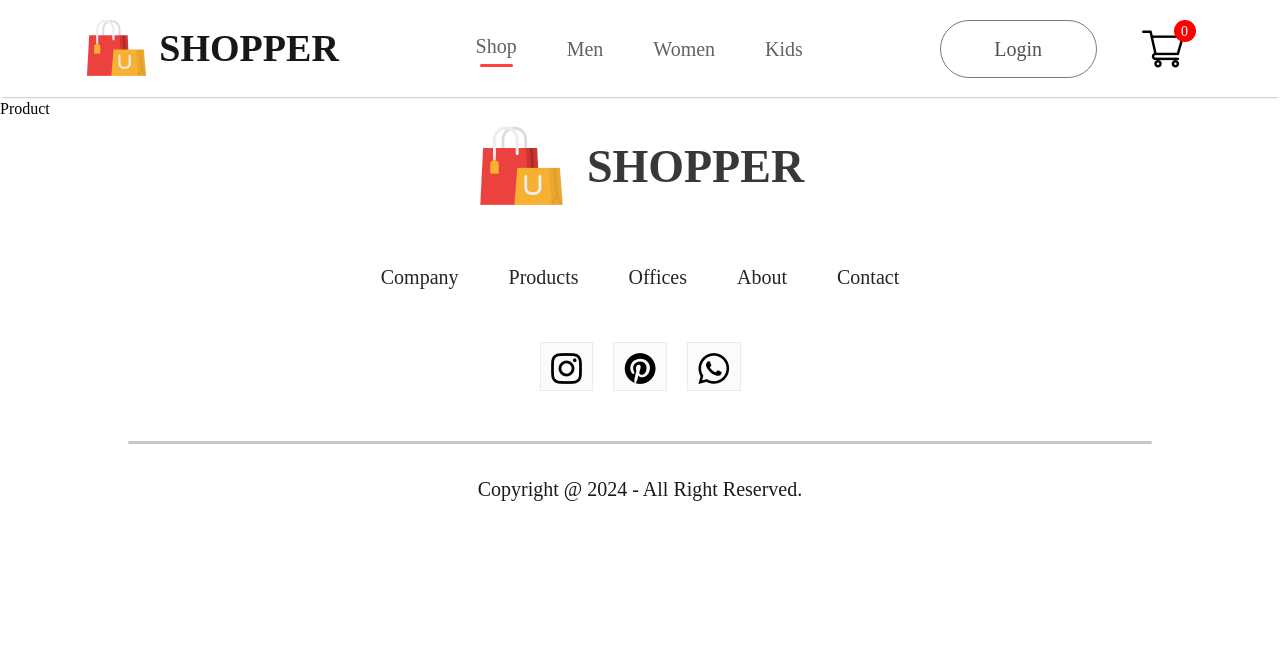
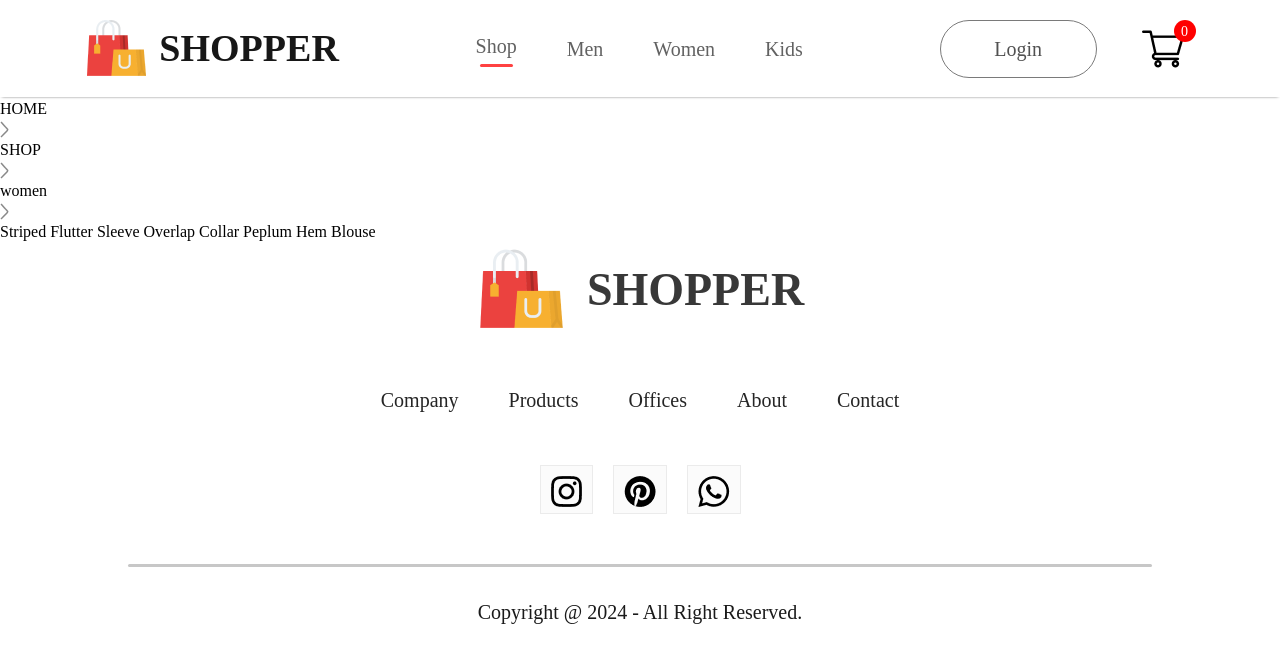
Before and after one commit to Viswaksena-J/ECommerce, a React (Create React App) app in the folder frontend/: page /product/1 in a window 1280 px wide. Shown: the top 662 px of the page. Built offline with nearby package versions, Linux system fonts and the light colour scheme.

Commit message:
Product redirection

```diff
--- /dev/null
+++ b/frontend/src/Components/Breadcrums/Breadcrum.jsx
@@ -0,0 +1,14 @@
+import React from "react";
+import "./Breadcrum.css";
+import arrow_icon from "../Assets/breadcrum_arrow.png";
+
+const Breadcrum = (props) => {
+    const {product} = props;
+  return (
+    <div className="breadcrum">
+      HOME <img src={arrow_icon} alt="" /> SHOP <img src={arrow_icon} alt="" /> {product.category} <img src={arrow_icon} alt="" /> {product.name}
+    </div>
+  );
+};
+
+export default Breadcrum;
--- a/frontend/src/Components/Item/Item.jsx
+++ b/frontend/src/Components/Item/Item.jsx
@@ -1,18 +1,17 @@
 import React from "react";
 import "./Item.css";
+import { Link } from "react-router-dom";
 
 const Item = (props) => {
   return (
     <div className="item">
-      <img src={props.image} alt="" />
+      <Link to={`/product/${props.id}`}>
+        <img src={props.image} alt="" />
+      </Link>
       <p>{props.name}</p>
       <div className="item-prices">
-        <div className="item-price-new">
-            ${props.new_price}
-        </div>
-        <div className="item-price-old">
-            ${props.old_price}
-        </div>
+        <div className="item-price-new">${props.new_price}</div>
+        <div className="item-price-old">${props.old_price}</div>
       </div>
     </div>
   );
--- a/frontend/src/Pages/Product.jsx
+++ b/frontend/src/Pages/Product.jsx
@@ -1,7 +1,19 @@
-import React from "react";
+import React, { useContext } from "react";
+import "./CSS/Product.css";
+import { ShopContext } from "../Context/ShopContext";
+import { useParams } from "react-router-dom";
+import Breadcrum from "../Components/Breadcrums/Breadcrum";
 
 const Product = () => {
-  return <div>Product</div>;
+  const { all_product } = useContext(ShopContext);
+  const { productId } = useParams();
+  const product = all_product.find((e)=> e.id === Number(productId));
+  return(
+    <div className="product">
+      <Breadcrum product = {product}/>
+    </div>
+
+  );
 };
 
 export default Product;
```
Also changed, not shown: frontend/src/Components/Breadcrums/Breadcrum.css (added), frontend/src/Pages/CSS/Product.css (added).
